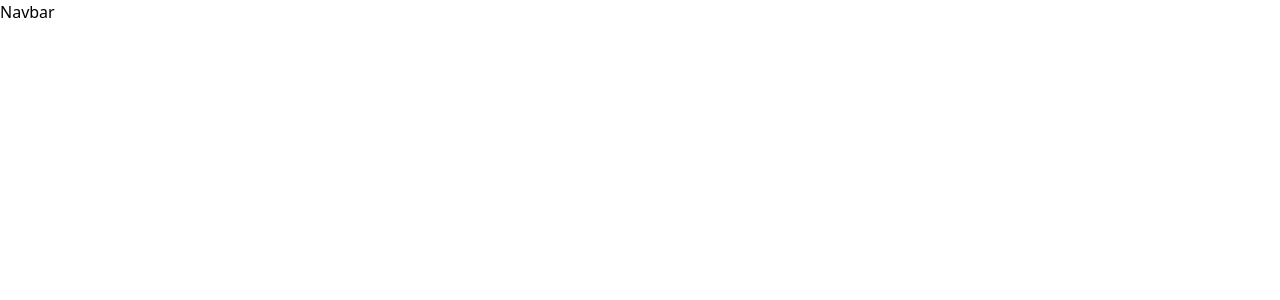
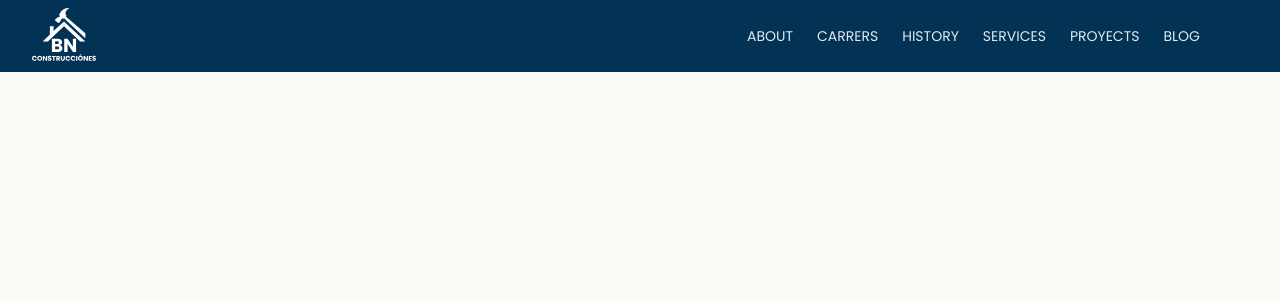
Before and after one commit to marcos15vargas/bn-contrucciones, a React (Vite) app: page / in a window 1280 px wide. Shown: the top 300 px of the page. Built offline with nearby package versions, Linux system fonts and the light colour scheme.

Commit message:
Creacion del navbar terminado

```diff
--- a/src/components/Navbar.jsx
+++ b/src/components/Navbar.jsx
@@ -1,6 +1,71 @@
+import { navItems } from "../constants";
+import { Menu, X } from "lucide-react";
+import { useState } from "react";
+import Logo from "../assets/Logo";
 
 export const Navbar = () => {
+  const [mobileDrawerOpen, setmobileDrawerOpen] = useState(false);
+  const toggleNavbar = () => {
+    setmobileDrawerOpen(!mobileDrawerOpen);
+  };
+
   return (
-    <div>Navbar</div>
-  )
-}
+    <nav>
+      <header className="bg-azul">
+        <div className="mx-auto max-w-screen-xl px-4 sm:px-6 lg:px-8">
+          <div className="flex h-17 items-center justify-between">
+            {/*Navbar*/}
+            <div className="flex-1 md:flex md:items-center md:gap-2">
+              <a className="block text-red-600 size-16 mt-2" href="#">
+                <span className="sr-only">Home</span>
+                <Logo className="" />
+              </a>
+            </div>
+            {/*Menu Desktop*/}
+            <div className="md:flex md:items-center md:gap-12">
+              <nav aria-label="Global" className="hidden md:block">
+                <ul className="flex items-center gap-6 text-sm">
+                  {navItems.map((item, index) => (
+                    <li key={index}>
+                      <a
+                        className="text-slate-200 transition hover:text-gray-500/75 uppercase"
+                        href="#"
+                      >
+                        {" "}
+                        {item.menu}{" "}
+                      </a>
+                    </li>
+                  ))}
+                </ul>
+              </nav>
+
+              <div className="flex items-center gap-4">
+                <div className="block md:hidden">
+                  <button onClick={toggleNavbar} className="mr-1">
+                    {mobileDrawerOpen ? (
+                      <X color="#fff" className="size-8" />
+                    ) : (
+                      <Menu color="#fff" className="size-8" />
+                    )}
+                  </button>
+                </div>
+              </div>
+              {/*Navbar Mobile*/}
+              {mobileDrawerOpen && (
+                <div className="fixed mt-4 right-0 z-20 bg-azul w-full p-10 flex flex-col justify-center item-center lg:hidden text-center">
+                  <ul className="self-center">
+                    {navItems.map((item, index) => (
+                      <li key={index} className="py-2 text-2xl uppercase">
+                        <a className="text-slate-200" href={item.link}>{item.menu}</a>
+                      </li>
+                    ))}
+                  </ul>
+                </div>
+              )}
+            </div>
+          </div>
+        </div>
+      </header>
+    </nav>
+  );
+};
--- /dev/null
+++ b/src/constants/index.jsx
@@ -0,0 +1,28 @@
+
+
+export const navItems = [
+    {
+        menu: "about",
+        link: "#"
+    },
+    {
+        menu: "carrers",
+        link: "#"
+    },
+    {
+        menu: "history",
+        link: "#"
+    },
+    {
+        menu: "services",
+        link: "#"
+    },
+    {
+        menu: "proyects",
+        link: "#"
+    },
+    {
+        menu: "blog",
+        link: "#"
+    },
+]
--- a/src/index.css
+++ b/src/index.css
@@ -1,3 +1,16 @@
+@import url('https://fonts.googleapis.com/css2?family=Exo+2:ital,wght@0,100..900;1,100..900&family=Inter:wght@100..900&family=Poppins:ital,wght@0,100;0,200;0,300;0,400;0,500;0,600;0,700;0,800;0,900;1,100;1,200;1,300;1,400;1,500;1,600;1,700;1,800;1,900&display=swap');
+
 @tailwind base;
 @tailwind components;
 @tailwind utilities;
+
+*{
+    margin: 0;
+    padding: 0;
+    box-sizing: border-box;
+}
+
+body{
+    background-color: #f9fbf5;
+    font-family: "Poppins", sans-serif;
+}
```
